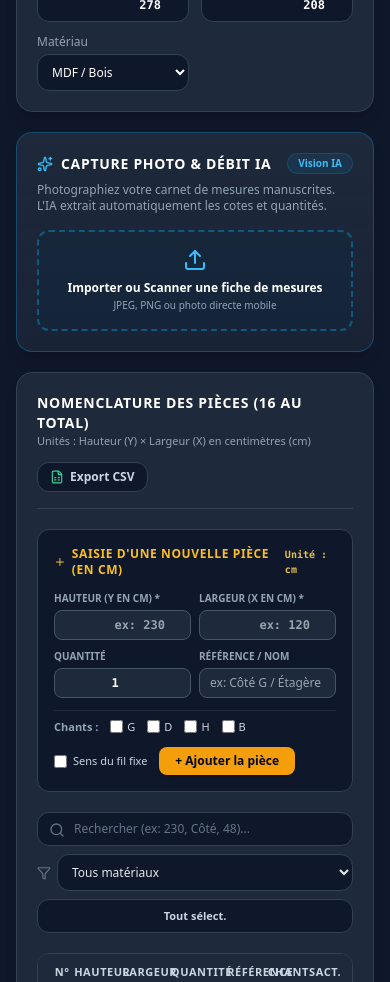
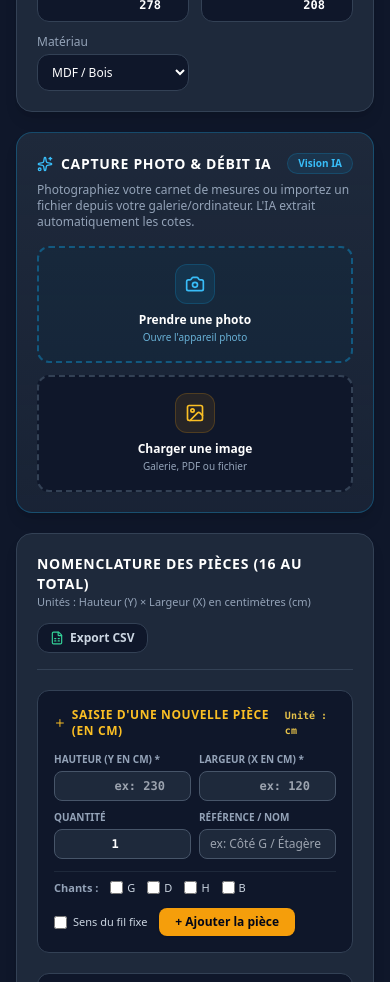
Before and after one commit to bellapp/qatlia, a Next.js app: page / in a window 390 px wide. Shown: the part 900-1882 px from the top of the page. Built offline with nearby package versions, Linux system fonts and the light colour scheme; no server answers.

Commit message:
feat(ui): split import into two distinct actions (Take a photo via camera vs Upload image from gallery/files)

```diff
--- a/src/app/page.tsx
+++ b/src/app/page.tsx
@@ -4,7 +4,6 @@ import React, { useState, useEffect } from 'react';
 import Link from 'next/link';
 import { createClient } from '@/lib/supabase/client';
 import {
-  Upload,
   Layers,
   Sparkles,
   Play,
@@ -17,6 +16,8 @@ import {
   Zap,
   AlertTriangle,
   Info,
+  Camera,
+  Image as ImageIcon,
 } from 'lucide-react';
 import {
   Sheet,
@@ -399,10 +400,19 @@ export default function Dashboard() {
               </div>
 
               <p className="text-xs text-[#94A3B8] mb-4">
-                Photographiez votre carnet de mesures manuscrites. L&apos;IA extrait automatiquement les cotes et quantités.
+                Photographiez votre carnet de mesures ou importez un fichier depuis votre galerie/ordinateur. L&apos;IA extrait automatiquement les cotes.
               </p>
 
-              <label className="flex flex-col items-center justify-center border-2 border-dashed border-sky-500/40 hover:border-sky-400 rounded-xl p-4 cursor-pointer bg-sky-950/20 hover:bg-sky-900/30 transition-all text-center">
+              {isProcessingVision ? (
+                <div className="flex flex-col items-center justify-center border-2 border-dashed border-sky-500/40 rounded-xl p-6 bg-sky-950/20 text-center">
+                  <RefreshCw className="w-6 h-6 text-sky-400 animate-spin mb-2" />
+                  <span className="text-xs font-bold text-sky-400">Analyse de l&apos;image en cours par Vision IA...</span>
+                  <span className="text-[10px] text-[#94A3B8] mt-1">Extraction des hauteurs, largeurs et quantités</span>
+                </div>
+              ) : (
+                <div className="grid grid-cols-1 sm:grid-cols-2 gap-3">
+                  {/* Bouton 1 : Prendre une photo directe (Caméra Mobile) */}
+                  <label className="flex flex-col items-center justify-center border-2 border-dashed border-sky-500/40 hover:border-sky-400 rounded-xl p-4 cursor-pointer bg-sky-950/20 hover:bg-sky-900/30 transition-all text-center group">
                     <input
                       type="file"
                       accept="image/*"
@@ -411,19 +421,30 @@ export default function Dashboard() {
                       onChange={handleImageUpload}
                       disabled={isProcessingVision}
                     />
-                {isProcessingVision ? (
-                  <div className="flex items-center gap-2 text-sky-400 text-xs font-bold py-2">
-                    <RefreshCw className="w-4 h-4 animate-spin" />
-                    <span>Analyse de l&apos;image en cours...</span>
+                    <div className="w-10 h-10 rounded-xl bg-sky-500/10 border border-sky-500/20 flex items-center justify-center text-sky-400 group-hover:scale-110 transition-transform mb-2">
+                      <Camera className="w-5 h-5" />
                     </div>
-                ) : (
-                  <>
-                    <Upload className="w-6 h-6 text-sky-400 mb-2" />
-                    <span className="text-xs font-bold text-white">Importer ou Scanner une fiche de mesures</span>
-                    <span className="text-[10px] text-[#94A3B8] mt-0.5">JPEG, PNG ou photo directe mobile</span>
-                  </>
+                    <span className="text-xs font-bold text-white">Prendre une photo</span>
+                    <span className="text-[10px] text-sky-300/80 mt-0.5">Ouvre l&apos;appareil photo</span>
+                  </label>
+
+                  {/* Bouton 2 : Charger depuis Galerie / Fichiers */}
+                  <label className="flex flex-col items-center justify-center border-2 border-dashed border-[#334155] hover:border-amber-400/60 rounded-xl p-4 cursor-pointer bg-[#0F172A] hover:bg-[#1E293B] transition-all text-center group">
+                    <input
+                      type="file"
+                      accept="image/png,image/jpeg,image/webp,image/jpg"
+                      className="hidden"
+                      onChange={handleImageUpload}
+                      disabled={isProcessingVision}
+                    />
+                    <div className="w-10 h-10 rounded-xl bg-amber-500/10 border border-amber-500/20 flex items-center justify-center text-amber-400 group-hover:scale-110 transition-transform mb-2">
+                      <ImageIcon className="w-5 h-5" />
+                    </div>
+                    <span className="text-xs font-bold text-white">Charger une image</span>
+                    <span className="text-[10px] text-[#94A3B8] mt-0.5">Galerie, PDF ou fichier</span>
+                  </label>
+                </div>
               )}
-              </label>
 
               {visionError && (
                 <div className="mt-3 p-3 rounded-xl bg-rose-500/10 border border-rose-500/30 text-rose-400 text-xs flex items-center gap-2">
```
Lines whose indentation alone changed are shown as unchanged.
